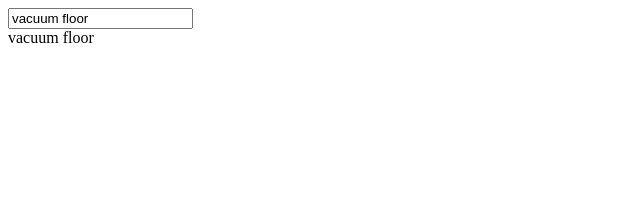
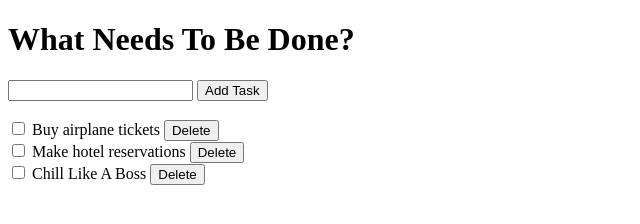
Before and after one commit to RandyDavis/BuildingSPASWithAngularJS, a website: page app/index.html in a window 1280 px wide. Shown: the whole page, without its empty margins (0-640 px from the left). Drawn offline with nearby package versions, Linux system fonts and the light colour scheme.

Commit message:
complete Building a Todo App pt1

```diff
--- a/app/app.css
+++ b/app/app.css
@@ -1 +1,5 @@
 /* app css stylesheet */
+
+#taskList .strike {
+  text-decoration: line-through;
+}
--- a/app/controllers.js
+++ b/app/controllers.js
@@ -2,5 +2,20 @@
 
 angular.module('todoApp', [])
     .controller('todoController', ["$scope", function ($scope) {
-        $scope.newTask = "vacuum floor";
-    }])
+        $scope.newTask = "";
+
+        $scope.taskList = [
+            {description: "Buy airplane tickets", done: false},
+            {description: "Make hotel reservations", done: false},
+            {description: "Chill Like A Boss", done: false}
+        ];
+
+        $scope.addTodo = function () {
+            $scope.taskList.push({description: $scope.newTask, done:false});
+            $scope.newTask = "";
+        };
+
+        $scope.deleteTodo = function (index) {
+            $scope.taskList.splice(index, 1);
+        };
+    }]);
--- a/app/index.html
+++ b/app/index.html
@@ -6,12 +6,31 @@
     <link rel="stylesheet" type="text/css" href="app.css"/>
   </head>
   <body ng-app="todoApp" ng-controller="todoController">
-    <input type="text" ng-model="newTask" /><br/>
-    {{newTask}}
 
+  <h1>What Needs To Be Done?</h1>
+
+    <form ng-submit="addTodo()">
+      <div>
+        <input type="text" ng-model="newTask" />
+        <button type="submit">Add Task</button>
+      </div>
+    </form>
+    <br/>
+
+    <div id="taskList">
+      <div ng-repeat="task in taskList">
+        <label class="description" ng-class="{strike:task.done}">
+          <input type="checkbox" ng-model="task.done"/>
+          {{task.description}}
+        </label>
+        <button ng-click="deleteTodo($index)">Delete</button>
+      </div>
+    </div>
 
     <script src="../bower_components/angular/angular.js"></script>
     <script src="app.js"></script>
     <script src="controllers.js"></script>
+
+    <script>document.write('<script src="http://' + (location.host || 'localhost').split(':')[0] + ':35729/livereload.js?snipver=1"></' + 'script>')</script>
   </body>
 </html>
```
